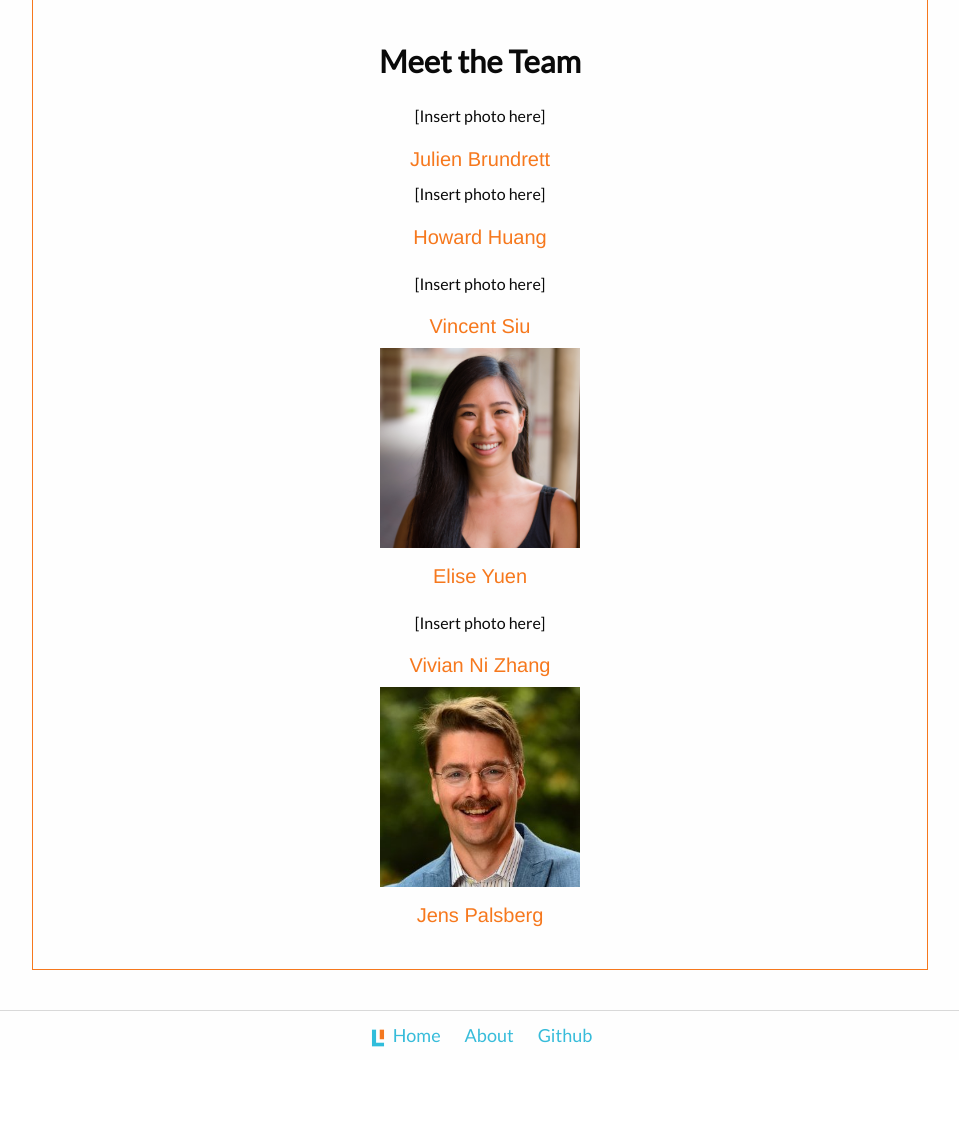
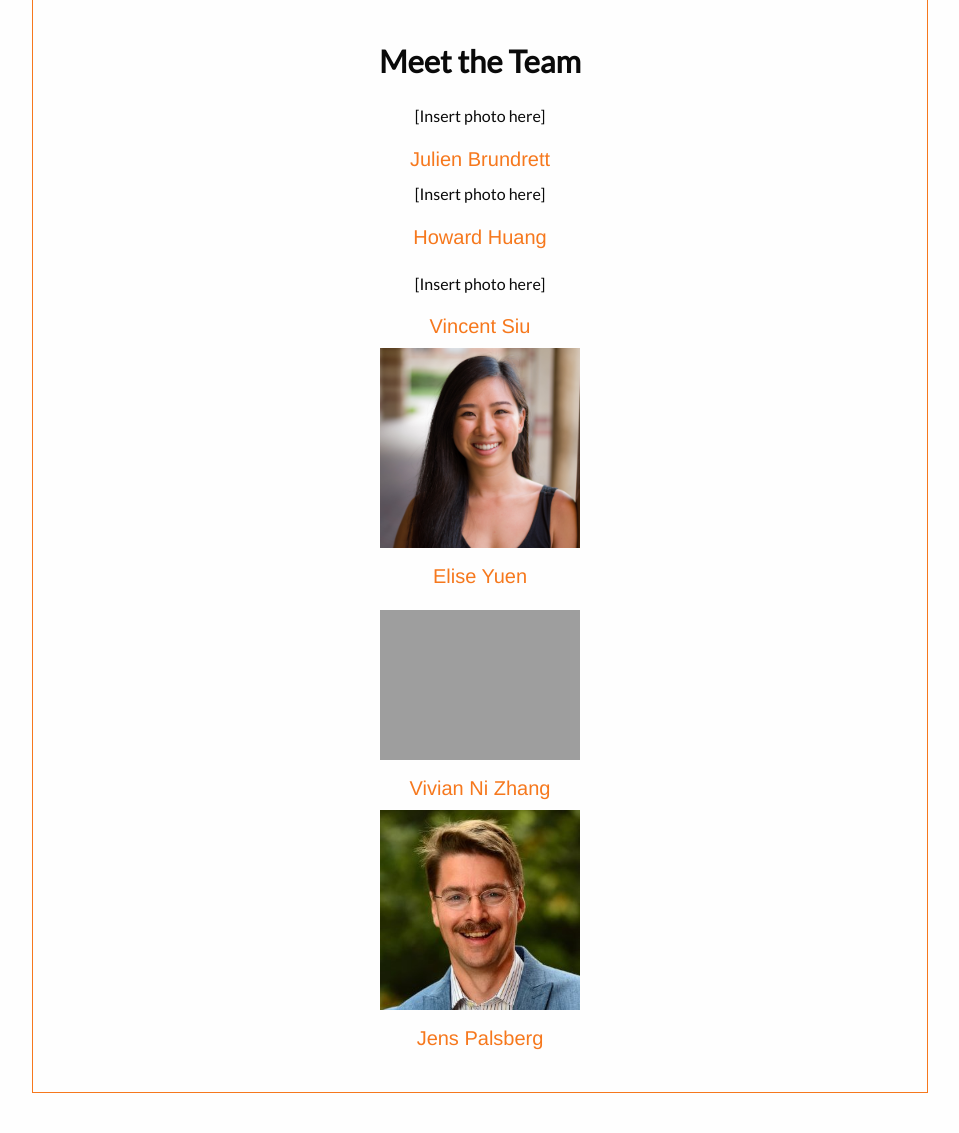
Before and after one commit to H-Huang/LL1-Academy, a Django app: page /about in a window 1280 px wide. Shown: the part 576-1709 px from the top of the page, without its empty margins (160-1119 px from the left). Before the commit the page ends 1623 px from the top, so only its background shows below. Run offline with Django 3.2, Linux system fonts and the light colour scheme; some libraries are stand-ins or nearby versions; some web fonts are replaced; grey boxes are pictures that could not be loaded.

Commit message:
Added vivian bio photo

```diff
--- a/LL1_Academy/templates/LL1_Academy/about.html
+++ b/LL1_Academy/templates/LL1_Academy/about.html
@@ -38,7 +38,7 @@
         </div>
         <div class="row bioRow">
             <div class="large-6 columns bioCol">
-                <p>[Insert photo here]</p>
+                <img src="{% static 'img/vivian.JPG' %}">
                 <a href="https://github.com/vivz"><h5>Vivian Ni Zhang</h5></a>
             </div>
             <div class="large-6 columns bioCol">
```
